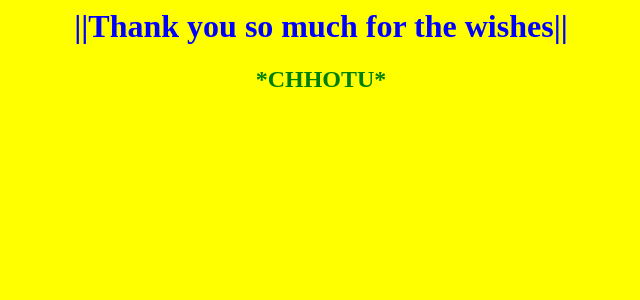
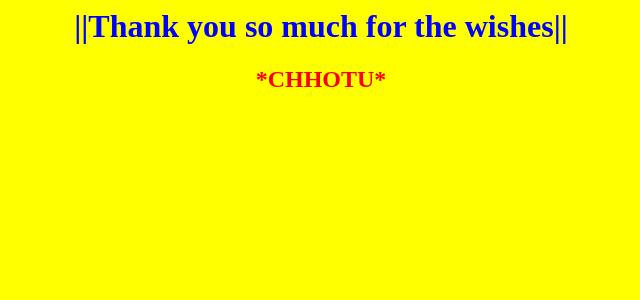
Before and after one commit to prashantsonibps/prashant, a PHP site: page / in a window 1280 px wide. Shown: the top 300 px of the page, without its empty margins (319-959 px from the left). Run offline with PHP 8.4, Linux system fonts and the light colour scheme.

Commit message:
Update index.php

```diff
--- a/index.php
+++ b/index.php
@@ -5,6 +5,6 @@
 <body>
   <body bgcolor="yellow">
 <h1 style="color:blue;size:50;text-align:center;background-color;yellow">||Thank  you  so  much  for  the  wishes||</h1>
-<h2 style="color:green;size:100;text-align:center;">*CHHOTU*</h2>
+<h2 style="color:red;size:100;text-align:center;">*CHHOTU*</h2>
 </body>
 </html>
```
